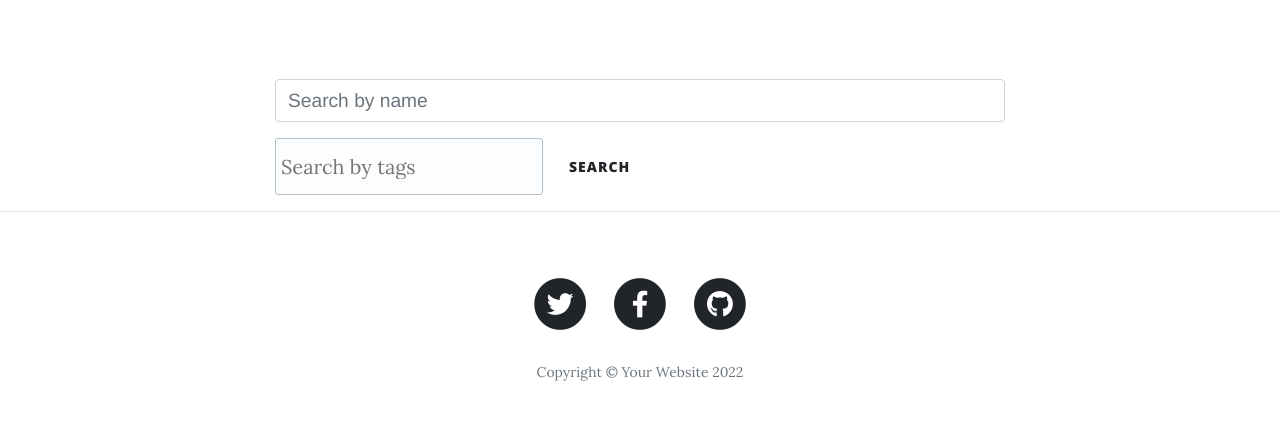
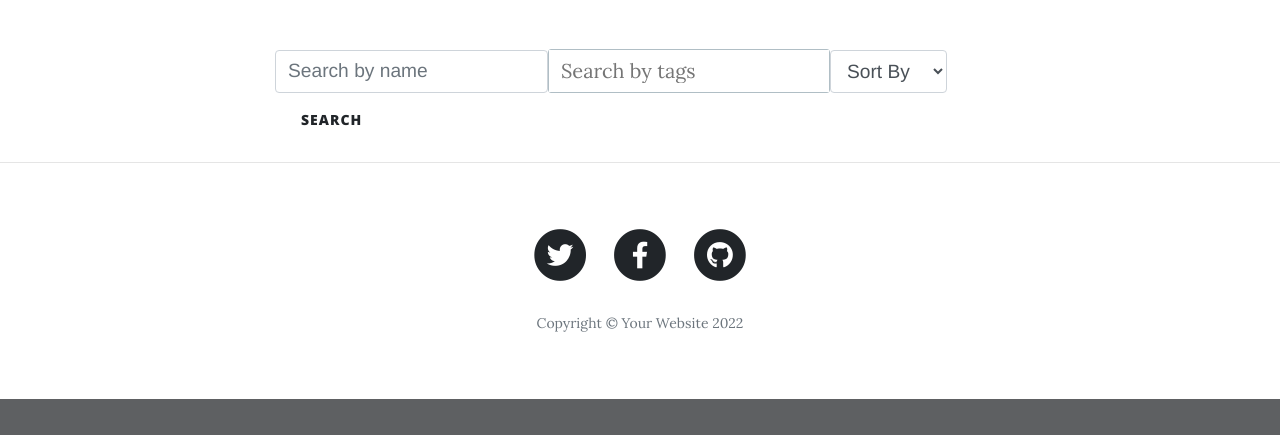
Before and after one commit to gunjitmittal/DBMSII_Assign2, a Flask app: page / in a window 1280 px wide. Shown: the part 533-968 px from the top of the page. After the commit the page ends 932 px from the top, so only its background shows below. Run offline with Flask 2, Linux system fonts and the light colour scheme; some libraries are stand-ins or nearby versions.

Commit message:
Sorting behaviour working

```diff
--- a/forms.py
+++ b/forms.py
@@ -1,5 +1,5 @@
 from flask_wtf import FlaskForm,Form
-from wtforms import StringField, SubmitField,TextField, PasswordField
+from wtforms import StringField, SubmitField,TextField, PasswordField, SelectField
 from wtforms.validators import DataRequired, URL, Email
 from flask_ckeditor import CKEditorField
 
@@ -30,4 +30,5 @@
 class SearchForm(FlaskForm):
     autocomp = TextField("",id='autocomplete',render_kw={"placeholder": "Search by name"})
     tag_autocomp = TextField("",id= 'tag_autocomplete',render_kw={"placeholder": "Search by tag"})
+    sortby = SelectField('Sort by', choices=[('none',"Sort By"), ('Time','Time'), ('Upvotes','Upvotes')])
     submit = SubmitField("search")
--- a/main.py
+++ b/main.py
@@ -62,10 +62,12 @@
 def get_all_posts():
     form = SearchForm()
     if request.method == "GET":
-        posts = Posts.query.filter_by(post_type_id=1).all()[:10]
+        posts = Posts.query.filter_by(post_type_id=1).order_by(Posts.score.desc()).all()[:10]
         return render_template("index.html", all_posts=posts, form=form)
     else:
-        posts = Posts.query.filter_by(post_type_id=1).filter_by(owner_display_name=form.data['autocomp']).all()
+        posts = Posts.query.filter_by(post_type_id=1).filter_by(owner_display_name=form.data['autocomp'])
+        sortby = form.data['sortby']
+        print(sortby)
         if form.data['autocomp'] == "":
             tags = form.data['tag_autocomp'].split(',')
             q=[]
@@ -75,8 +77,13 @@
             for i in range(len(tags)-1):
                 query = query.intersect(q[i+1])
             posts = query
-        if form.data['autocomp'] == "" and form.data['tag_autocomp'] == []:
-            posts = Posts.query.filter_by(post_type_id=1).all()[:10]
+        if form.data['autocomp'] == "" and form.data['tag_autocomp'] == "":
+            posts = Posts.query.filter_by(post_type_id=1)
+        if sortby=='Time':
+            posts = posts.order_by(Posts.creation_date.desc())
+        elif sortby=='Upvotes':
+            posts = posts.order_by(Posts.score.desc())
+        posts = posts[:10]
         return render_template("index.html", all_posts=posts, form=form)
 
 
--- a/static/css/tagcomplete.css
+++ b/static/css/tagcomplete.css
@@ -4,7 +4,8 @@
 	cursor: text;
 	display: block;
 	background:#fcfdff;
-	padding:5px;
+	padding:0px;
+	transition: border-color .15s ease-in-out,box-shadow .15s ease-in-out;
 }
 
 .tag_complete .tags_container{
@@ -14,11 +15,13 @@
 
 .tag_complete .tag_input{
 	all:unset;
-	min-height:45px !important;
+	/* min-height:45px !important; */
+	/* height:calc(1.5em + 0.75rem + 2px); */
 	background:none;
-	display:inline;
+	background-color:#fff;
+	display:inline-block;
 	margin:unset;
-	padding: unset;
+	padding: .375rem .75rem;
 	border:0 !important;
 	width:unset;
 	box-shadow: none !important;
--- a/templates/index.html
+++ b/templates/index.html
@@ -21,14 +21,15 @@
     <div class="row">
       <div class="col-lg-8 col-md-10 mx-auto">
        <!--{{ wtf.quick_form(form, novalidate=True, button_map={"submit": "primary"}) }}-->
-       <form method='POST'>
+       <form class='form-inline' method='POST'>
         <div class='form-group'>
           {{ form.autocomp.label }} {{ form.autocomp(class="form-control") }}
           </div>
-       </form>
-       <form class='form-inline' method="POST">
         <div class="form-group">
             {{ form.tag_autocomp.label }} {{ form.tag_autocomp(class="form-control") }}
+        </div>
+        <div class='form-group'>
+          {{ form.sortby(class="form-control") }}
         </div>
         <div class="form-group">
             {{ form.submit(class="btn btn-default") }}
```
